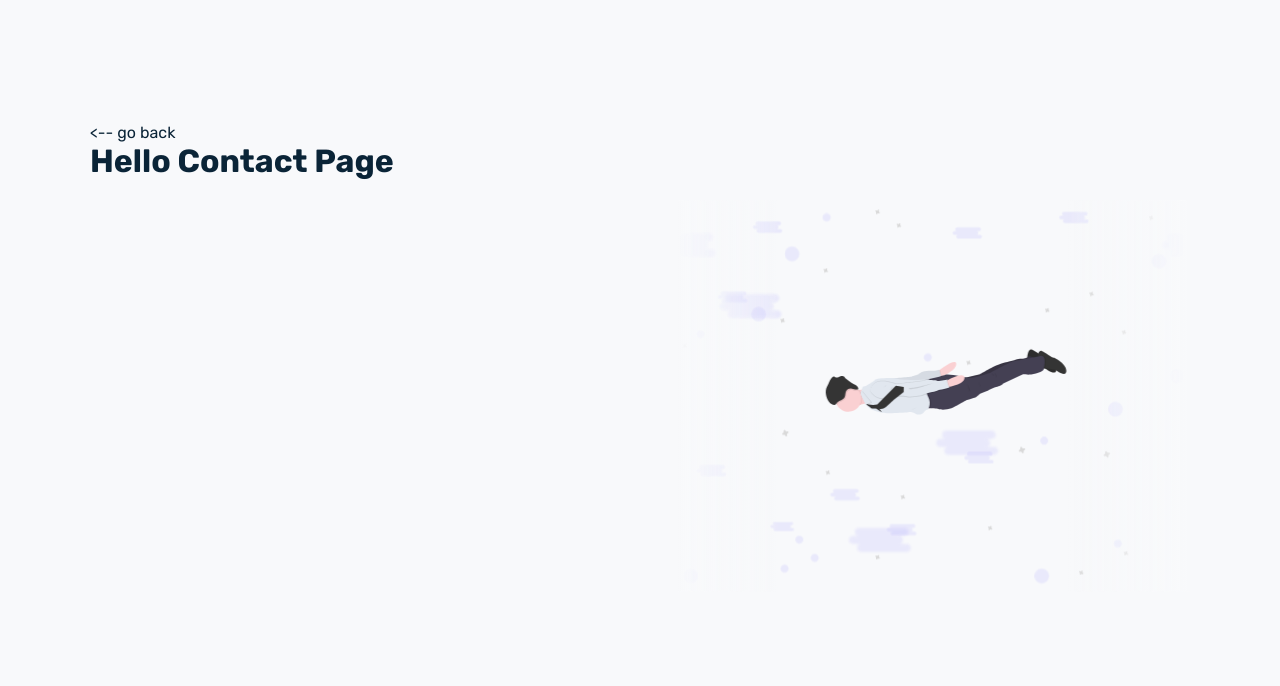
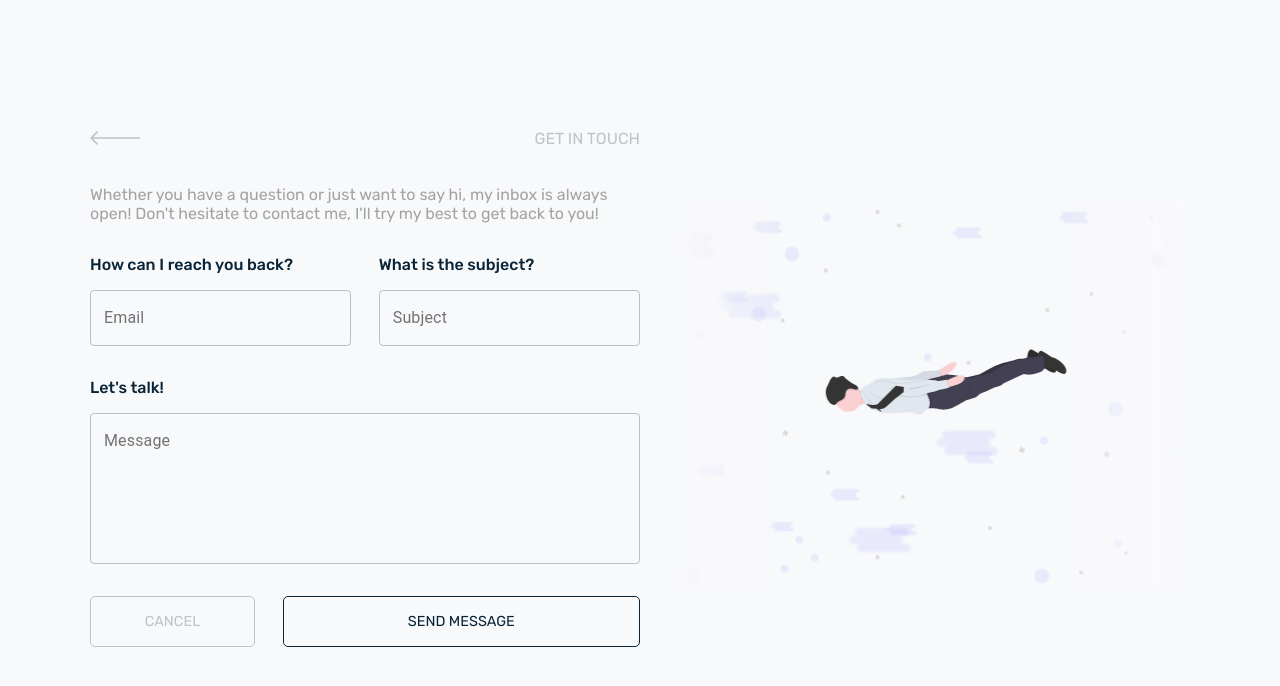
Before and after one commit to joaomendoncaa/portfolio-joaomendonca, a Next.js app: page /contact in a window 1280 px wide. Shown: the top 686 px of the page. Built offline with nearby package versions, Linux system fonts and the light colour scheme.

Commit message:
Contact Page Development

```diff
--- a/package.json
+++ b/package.json
@@ -8,10 +8,13 @@
     "start": "next start"
   },
   "dependencies": {
+    "@material-ui/core": "^4.11.3",
+    "formik": "^2.2.6",
     "next": "10.0.8",
     "react": "17.0.1",
     "react-dom": "17.0.1",
-    "styled-components": "^5.2.1"
+    "styled-components": "^5.2.1",
+    "yup": "^0.32.9"
   },
   "devDependencies": {
     "@types/node": "^14.14.34",
--- /dev/null
+++ b/src/components/ContactForm/index.tsx
@@ -0,0 +1,118 @@
+import { useState } from "react";
+import TextField from "@material-ui/core/TextField";
+import { useFormik } from "formik";
+import * as yup from "yup";
+
+import {
+  Container,
+  SubmitWrapper,
+  Introduction,
+  InputBlock,
+  CancelButton,
+  SubmitButton,
+  InputTitle,
+  HorizontalBlock,
+} from "./styles";
+
+const contactFormValidationSchema = yup.object({
+  email: yup
+    .string()
+    .email("You must enter a valid email so I can contact you later.")
+    .required("An email is required"),
+  subject: yup
+    .string()
+    .min(5, "Must be at least 5 characters.")
+    .max(40, "Must be 40 characters or less.")
+    .required("A subject is required"),
+  message: yup
+    .string()
+    .min(2, "Must be at least 2 characters")
+    .max(400, "Must be 400 characters or less")
+    .required("A message is required"),
+});
+
+export default function ContactForm() {
+  const formik = useFormik({
+    initialValues: {
+      email: "",
+      subject: "",
+      message: "",
+    },
+    validationSchema: contactFormValidationSchema,
+    onSubmit: (values) => {
+      handleFormSubmission(values);
+    },
+  });
+
+  async function handleFormSubmission(values) {
+    alert(JSON.stringify(values, null, 2));
+  }
+
+  function handleCancel() {}
+
+  return (
+    <Container>
+      <Introduction>
+        Whether you have a question or just want to say hi, my inbox is always
+        open! Don't hesitate to contact me, I'll try my best to get back to you!
+      </Introduction>
+      <form onSubmit={formik.handleSubmit}>
+        <HorizontalBlock>
+          <InputBlock>
+            <InputTitle>How can I reach you back?</InputTitle>
+            <TextField
+              fullWidth
+              variant="outlined"
+              id="email"
+              name="email"
+              label="Email"
+              value={formik.values.email}
+              onChange={formik.handleChange}
+              error={formik.touched.email && Boolean(formik.errors.email)}
+              helperText={formik.touched.email && formik.errors.email}
+            />
+          </InputBlock>
+
+          <InputBlock>
+            <InputTitle>What is the subject?</InputTitle>
+            <TextField
+              fullWidth
+              variant="outlined"
+              id="subject"
+              name="subject"
+              label="Subject"
+              value={formik.values.subject}
+              onChange={formik.handleChange}
+              error={formik.touched.subject && Boolean(formik.errors.subject)}
+              helperText={formik.touched.subject && formik.errors.subject}
+            />
+          </InputBlock>
+        </HorizontalBlock>
+
+        <InputBlock>
+          <InputTitle>Let's talk!</InputTitle>
+          <TextField
+            fullWidth
+            multiline
+            rows={6}
+            variant="outlined"
+            id="message"
+            name="message"
+            label="Message"
+            value={formik.values.message}
+            onChange={formik.handleChange}
+            error={formik.touched.message && Boolean(formik.errors.message)}
+            helperText={formik.touched.message && formik.errors.message}
+          />
+        </InputBlock>
+
+        <SubmitWrapper>
+          <CancelButton type="button" onClick={handleCancel}>
+            CANCEL
+          </CancelButton>
+          <SubmitButton type="submit">SEND MESSAGE</SubmitButton>
+        </SubmitWrapper>
+      </form>
+    </Container>
+  );
+}
--- /dev/null
+++ b/src/components/ContactForm/styles.ts
@@ -0,0 +1,92 @@
+import styled from 'styled-components'
+
+export const Container = styled.div`
+  height: 100px;
+  display: flex;
+  flex-direction: column;
+  justify-content: space-between;
+`
+
+export const SubmitWrapper = styled.div`
+  width: 100%;
+  display: flex;
+  justify-content: space-between;
+  align-items: center;
+`
+
+export const CancelButton = styled.button`
+  width: 30%;
+  padding: 1rem 0;
+
+  border: 1px solid var(--icon-grey);
+  border-radius: 5px;
+
+  background: none;
+
+  color: var(--icon-grey);
+  font-family: 'Rubik', sans-serif;
+  font-size: 0.9rem;
+  font-weight: 400;
+
+  transition: all .1s ease-in-out;
+
+  &:hover {
+    background: rgba(255, 0, 0, .1);
+
+    color: red;
+
+    border: 1px solid red;
+  }
+`
+export const SubmitButton = styled.button`
+  width: 65%;
+  padding: 1rem 0;
+
+  border: 1px solid var(--blue-dark);
+  border-radius: 5px;
+
+  background: none;
+
+  color: var(--blue-dark);
+  font-family: 'Rubik', sans-serif;
+  font-size: 0.9rem;
+  font-weight: 400;
+
+  transition: all .05s ease-out;
+
+  &:hover {
+    background: rgba(0, 255, 0, .1);
+
+    color: green;
+
+    border: 1px solid green;
+  }
+`
+
+export const HorizontalBlock = styled.div`
+  display: flex;
+  flex-direction: row;
+  justify-content: space-between;
+  align-items: center;
+
+  > div {
+    width: 47.5%;
+  }
+`
+
+export const InputBlock = styled.div`
+  margin-bottom: 2rem;
+`
+
+export const InputTitle = styled.h2`
+  font-size: 1rem;
+  color: var(--title-primary);
+  margin-bottom: 1rem;
+  font-weight: 500;
+`
+
+export const Introduction = styled.p`
+  width: 100%;
+  margin: 2rem 0 2rem 0;
+  color: var(--text-secondary);
+`
--- a/src/pages/contact.tsx
+++ b/src/pages/contact.tsx
@@ -2,8 +2,14 @@ import Head from "next/head";
 import Link from "next/link";
 
 import FlyingIllustration from "../components/FlyingIllustration";
+import ContactForm from "../components/ContactForm";
 
-import { Main, ContentWrapper } from "../styles/Contact";
+import {
+  Main,
+  ContentWrapper,
+  ContentHeader,
+  BackLink,
+} from "../styles/Contact";
 
 export default function Contact() {
   return (
@@ -14,10 +20,25 @@ export default function Contact() {
       </Head>
       <Main>
         <ContentWrapper>
-          <Link href="/">
-            <a>{`<--`} go back</a>
-          </Link>
-          <h1>Hello Contact Page</h1>
+          <ContentHeader>
+            <Link href="/">
+              <BackLink>
+                <svg
+                  width={71}
+                  height={14}
+                  fill="none"
+                  xmlns="http://www.w3.org/2000/svg"
+                >
+                  <path
+                    d="M70.5 6.168H3.2l5.016-4.991L7.034 0 0 7l7.034 7 1.182-1.177L3.2 7.832h67.3V6.168z"
+                    fill="#0A2437"
+                  />
+                </svg>
+              </BackLink>
+            </Link>
+            <span>GET IN TOUCH</span>
+          </ContentHeader>
+          <ContactForm />
         </ContentWrapper>
         <FlyingIllustration />
       </Main>
--- a/src/styles/Contact.ts
+++ b/src/styles/Contact.ts
@@ -32,9 +32,49 @@ export const Main = styled.div`
 
 export const ContentWrapper = styled.div`
   height: 34.625rem;
+  width: 50%;
 
   display: flex;
   flex-direction: column;
+`
 
+export const ContentHeader = styled.div`
+  width: 100%;
+  display: flex;
+  flex-direction: row;
+  justify-content: space-between;
+  align-items: center;
 
+  span {
+    color: var(--icon-grey);
+  }
 `
+
+export const BackLink = styled.a`
+  display: flex;
+  align-items: center;
+
+  padding: .5rem 0;
+
+  cursor: pointer;
+
+  svg {
+    transition: all .1s ease-in-out;
+    width: 50px;
+  }
+
+  path {
+    fill: var(--icon-grey);
+  }
+
+  &:hover {
+    svg {
+      width: 71px;
+    }
+
+    path {
+      width: 100%;
+      fill: var(--icon-blue);
+    }
+  }
+`
```
Also changed, not shown: src/components/OutlinedButton/index.tsx (deleted, +0 -10 lines), src/components/OutlinedButton/styles.ts (deleted, +0 -29 lines), 1 other file (tests, documents, lock files or other folders).
